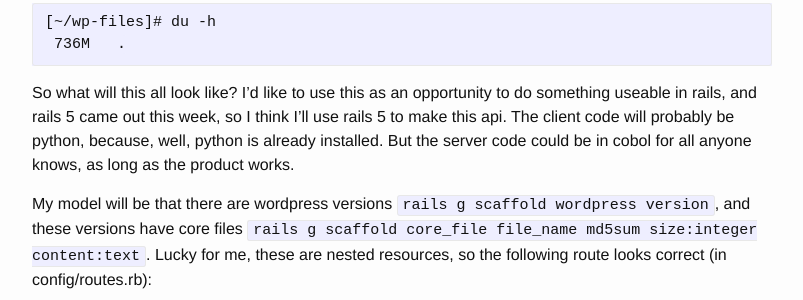
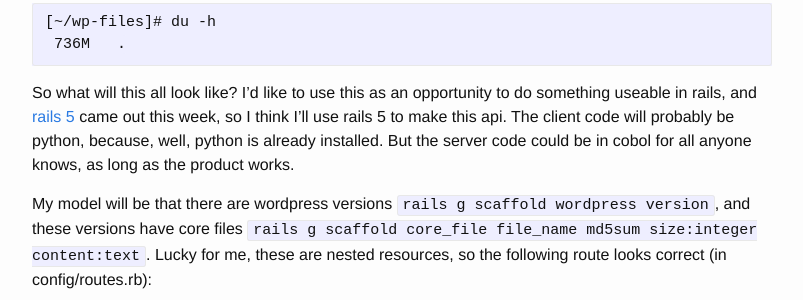
Before and after one commit to djuber/myblog, a Jekyll site: the page built from _posts/2016-07-09-Weekend-Plans.markdown, in a window 1280 px wide. Shown: the part 1009-1309 px from the top of the page, without its empty margins (238-1041 px from the left). Built offline with Jekyll 4.4.1, drawn with Linux system fonts in a browser that asks for light colours; part of the change alters nothing that is shown.

Commit message:
automated 2016-07-09-13:11:34

````diff
--- a/_posts/2016-07-09-Weekend-Plans.markdown
+++ b/_posts/2016-07-09-Weekend-Plans.markdown
@@ -51,7 +51,7 @@ Not terribly bad, not terribly light either:
  736M	.
 ```
 
-So what will this all look like? I'd like to use this as an opportunity to do something useable in rails, and rails 5 came out this week, so I think I'll use rails 5 to make this api. The client code will probably be python, because, well, python is already installed. But the server code could be in cobol for all anyone knows, as long as the product works.
+So what will this all look like? I'd like to use this as an opportunity to do something useable in rails, and [rails 5](http://weblog.rubyonrails.org/2016/6/30/Rails-5-0-final/) came out this week, so I think I'll use rails 5 to make this api. The client code will probably be python, because, well, python is already installed. But the server code could be in cobol for all anyone knows, as long as the product works.
 
 My model will be that there are wordpress versions ```rails g scaffold wordpress version```, and these versions have core files ```rails g scaffold core_file file_name md5sum size:integer content:text```. Lucky for me, these are nested resources, so the following route looks correct (in config/routes.rb):
 
````
